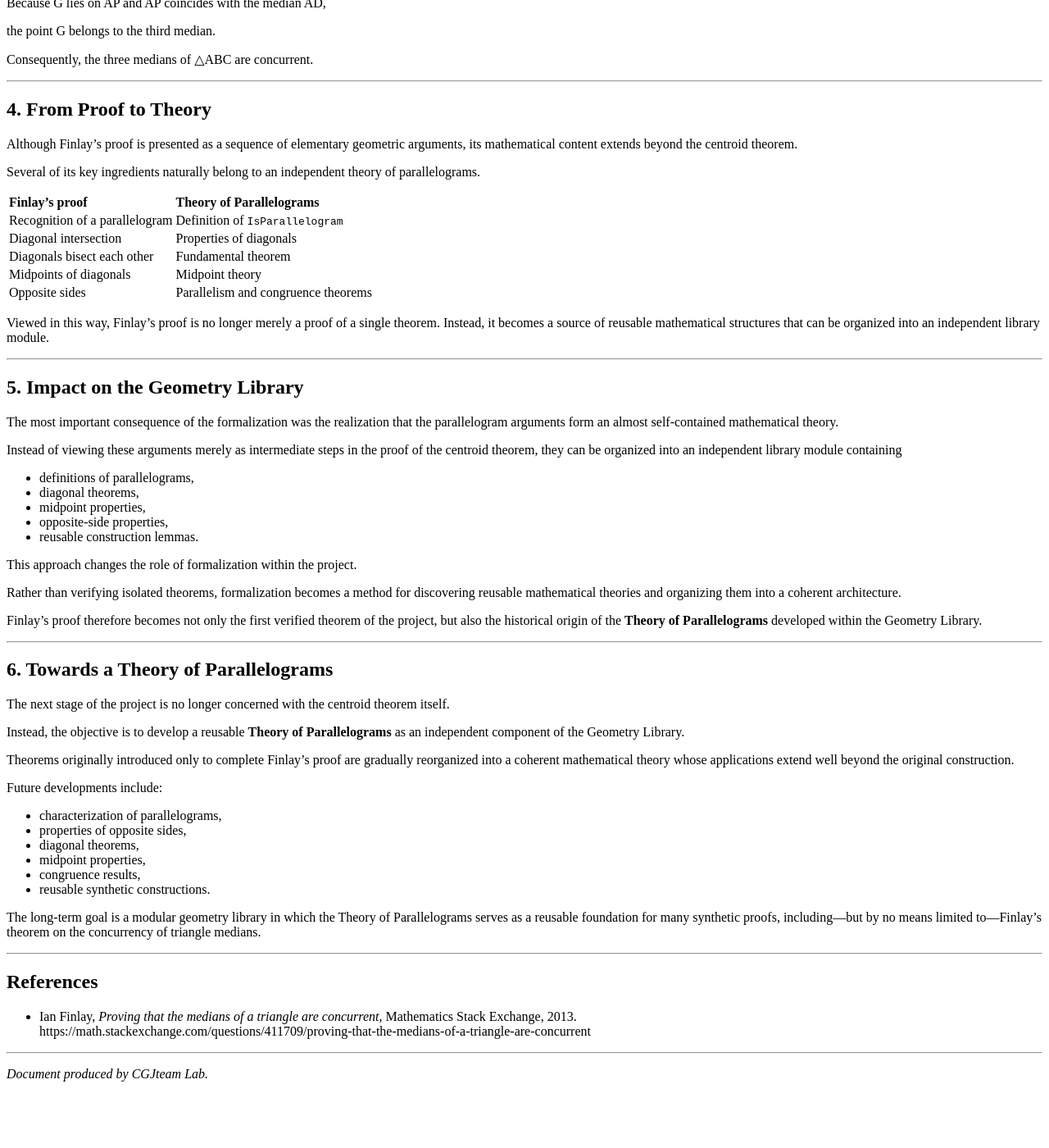
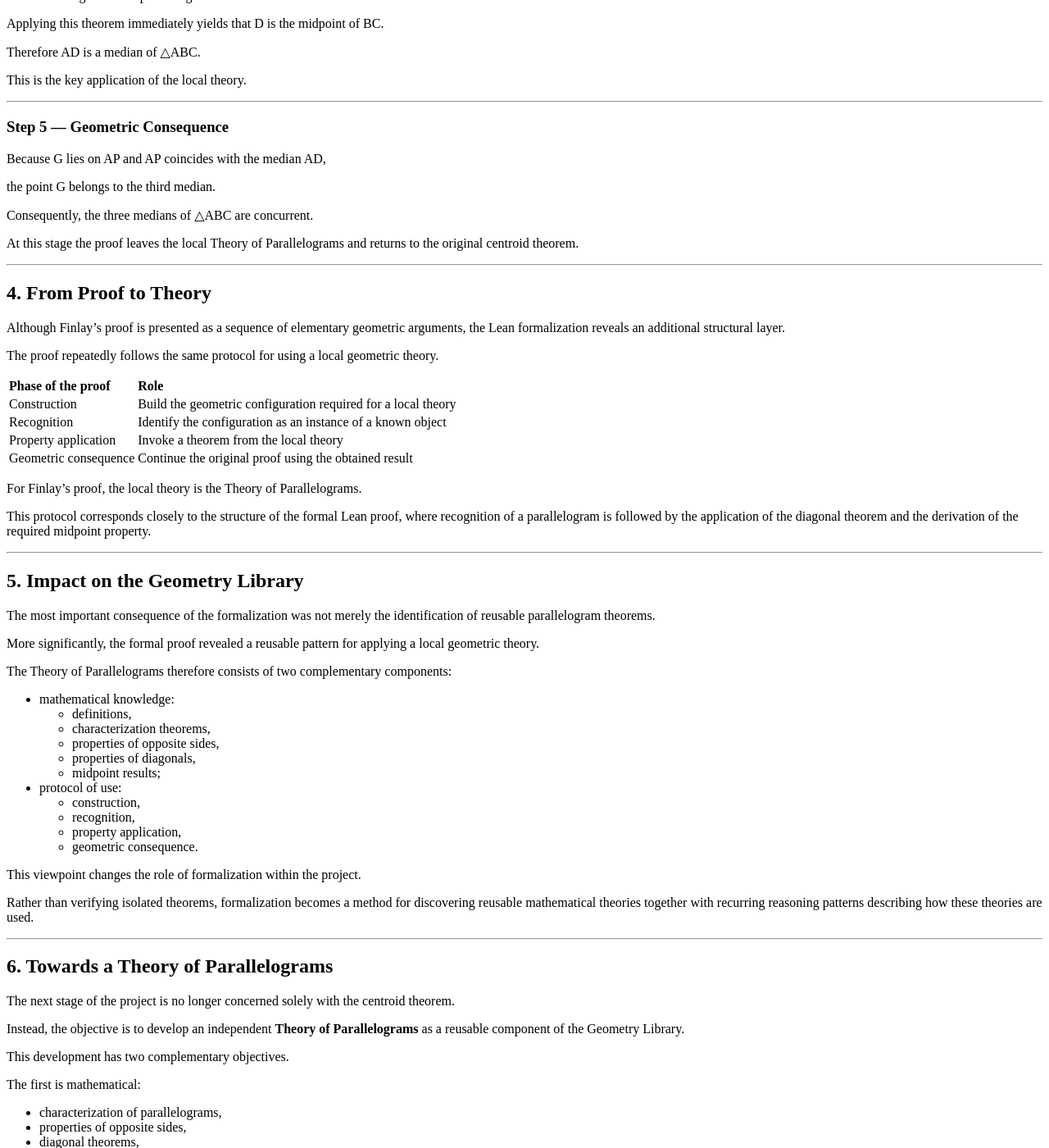
Before and after one commit to cgjteam/cgjteam.github.io, a Jekyll site: the page built from log-014.md, in a window 1280 px wide and 1400 px high, scrolled down 2820 px. Shown: the whole window at 82% size. Built offline with Jekyll 4.4.1, drawn with Linux system fonts in a browser that asks for light colours; comment, search, counter and statistics services are not loaded; our own code applies the rules of GitHub Pages for plain Markdown files; before the commit the page ends 4155 px from its top, so only the background shows below that; some of the changed text lies outside the part shown.

Commit message:
Update log-014.md

```diff
--- a/log-014.md
+++ b/log-014.md
@@ -2,7 +2,7 @@
 layout: default
 ---
 
-# From Finlay's Proof to Parallelograms
+# From Finlay's Proof to the Theory of Parallelograms
 
 **Date:** 2026-07-11
 **Project:** CGJteam Lab
@@ -14,9 +14,16 @@ layout: default
 
 The original objective of the CGJteam Lab project was intentionally modest: to produce a faithful formal verification of Ian Finlay's synthetic proof that the three medians of a triangle are concurrent.
 
-Rather than designing a geometry library in advance, the development started from a single classical proof. During the formalization it became apparent that one particular part of Finlay's argument—the use of parallelograms—possesses a mathematical structure almost completely independent of the centroid theorem itself.
+Rather than designing a geometry library in advance, the development started from a single classical proof. During the formalization it became apparent that the parallelogram arguments occurring in Finlay's proof form a coherent local theory with a characteristic pattern of use.
 
-This observation naturally led to the extraction of an independent **Theory of Parallelograms**, providing reusable definitions, lemmas and theorems that extend far beyond the original proof.
+The proof does not merely invoke isolated lemmas about parallelograms. Instead, it repeatedly follows the same sequence:
+
+1. construct an appropriate geometric configuration,
+2. recognize it as a parallelogram,
+3. apply a theorem from the local theory of parallelograms,
+4. derive the geometric consequence required by the original proof.
+
+This observation naturally led to the extraction of an independent **Theory of Parallelograms**, together with a reusable protocol describing how this local theory is activated within formal proofs.
 
 ---
 
@@ -56,7 +63,7 @@ The remainder of the proof consists of five elementary geometric steps.
 
 ## 3. Finlay's Five-Step Argument
 
-### Step 1 — Application of the Midsegment Theorem
+### Step 1 — Construction of Parallel Relations
 
 Since F and G are the midpoints of AB and AP in △ABP,
 
@@ -76,6 +83,8 @@ and therefore
 
 This step belongs entirely to the theory of midsegments and parallel lines.
 
+From the perspective of the formal proof, its role is to construct the parallel relations required for recognizing a parallelogram.
+
 ---
 
 ### Step 2 — Recognition of a Parallelogram
@@ -90,35 +99,37 @@ and
 
 quadrilateral BPCG is a parallelogram.
 
-From this point onward, the proof relies almost exclusively on properties of parallelograms rather than on properties of the original triangle.
+This is the recognition phase of the proof. Once the configuration has been identified as a parallelogram, the local Theory of Parallelograms becomes available.
 
 ---
 
-### Step 3 — The Diagonal Intersection
+### Step 3 — Construction of the Diagonal Configuration
 
 Let
 
   D = AP ∩ BC.
 
-Since AP and BC are the diagonals of parallelogram BPCG, the point D is their intersection.
+Since AP and BC are the diagonals of parallelogram BPCG, the geometric configuration required for the diagonal theorem is now complete.
 
-No further properties of the original triangle are required.
+This step prepares the application of the local theory but does not yet use any specific property of parallelograms.
 
 ---
 
-### Step 4 — Diagonals of a Parallelogram
+### Step 4 — Application of the Diagonal Property
 
-The crucial mathematical ingredient is the theorem stating that the diagonals of a parallelogram bisect each other.
+The proof now invokes one of the fundamental theorems of the Theory of Parallelograms:
 
-Hence D is the midpoint of BC.
+> The diagonals of a parallelogram bisect each other.
+
+Applying this theorem immediately yields that D is the midpoint of BC.
 
 Therefore AD is a median of △ABC.
 
-Once this theorem becomes part of a reusable **Theory of Parallelograms**, the remainder of Finlay's proof follows almost immediately.
+This is the key application of the local theory.
 
 ---
 
-### Step 5 — Conclusion
+### Step 5 — Geometric Consequence
 
 Because G lies on AP and AP coincides with the median AD,
 
@@ -126,55 +137,65 @@ the point G belongs to the third median.
 
 Consequently, the three medians of △ABC are concurrent.
 
+At this stage the proof leaves the local Theory of Parallelograms and returns to the original centroid theorem.
+
 ---
 
 ## 4. From Proof to Theory
 
-Although Finlay's proof is presented as a sequence of elementary geometric arguments, its mathematical content extends beyond the centroid theorem.
+Although Finlay's proof is presented as a sequence of elementary geometric arguments, the Lean formalization reveals an additional structural layer.
 
-Several of its key ingredients naturally belong to an independent theory of parallelograms.
+The proof repeatedly follows the same protocol for using a local geometric theory.
 
-| Finlay's proof | Theory of Parallelograms |
+| Phase of the proof | Role |
 | :--- | :--- |
-| Recognition of a parallelogram | Definition of `IsParallelogram` |
-| Diagonal intersection | Properties of diagonals |
-| Diagonals bisect each other | Fundamental theorem |
-| Midpoints of diagonals | Midpoint theory |
-| Opposite sides | Parallelism and congruence theorems |
+| Construction | Build the geometric configuration required for a local theory |
+| Recognition | Identify the configuration as an instance of a known object |
+| Property application | Invoke a theorem from the local theory |
+| Geometric consequence | Continue the original proof using the obtained result |
 
-Viewed in this way, Finlay's proof is no longer merely a proof of a single theorem. Instead, it becomes a source of reusable mathematical structures that can be organized into an independent library module.
+For Finlay's proof, the local theory is the Theory of Parallelograms.
+
+This protocol corresponds closely to the structure of the formal Lean proof, where recognition of a parallelogram is followed by the application of the diagonal theorem and the derivation of the required midpoint property.
 
 ---
 
 ## 5. Impact on the Geometry Library
 
-The most important consequence of the formalization was the realization that the parallelogram arguments form an almost self-contained mathematical theory.
+The most important consequence of the formalization was not merely the identification of reusable parallelogram theorems.
 
-Instead of viewing these arguments merely as intermediate steps in the proof of the centroid theorem, they can be organized into an independent library module containing
+More significantly, the formal proof revealed a reusable pattern for applying a local geometric theory.
 
-- definitions of parallelograms,
-- diagonal theorems,
-- midpoint properties,
-- opposite-side properties,
-- reusable construction lemmas.
+The Theory of Parallelograms therefore consists of two complementary components:
 
-This approach changes the role of formalization within the project.
+- mathematical knowledge:
+  - definitions,
+  - characterization theorems,
+  - properties of opposite sides,
+  - properties of diagonals,
+  - midpoint results;
 
-Rather than verifying isolated theorems, formalization becomes a method for discovering reusable mathematical theories and organizing them into a coherent architecture.
+- protocol of use:
+  - construction,
+  - recognition,
+  - property application,
+  - geometric consequence.
 
-Finlay's proof therefore becomes not only the first verified theorem of the project, but also the historical origin of the **Theory of Parallelograms** developed within the Geometry Library.
+This viewpoint changes the role of formalization within the project.
+
+Rather than verifying isolated theorems, formalization becomes a method for discovering reusable mathematical theories together with recurring reasoning patterns describing how these theories are used.
 
 ---
 
 ## 6. Towards a Theory of Parallelograms
 
-The next stage of the project is no longer concerned with the centroid theorem itself.
+The next stage of the project is no longer concerned solely with the centroid theorem.
 
-Instead, the objective is to develop a reusable **Theory of Parallelograms** as an independent component of the Geometry Library.
+Instead, the objective is to develop an independent **Theory of Parallelograms** as a reusable component of the Geometry Library.
 
-Theorems originally introduced only to complete Finlay's proof are gradually reorganized into a coherent mathematical theory whose applications extend well beyond the original construction.
+This development has two complementary objectives.
 
-Future developments include:
+The first is mathematical:
 
 - characterization of parallelograms,
 - properties of opposite sides,
@@ -183,7 +204,20 @@ Future developments include:
 - congruence results,
 - reusable synthetic constructions.
 
-The long-term goal is a modular geometry library in which the Theory of Parallelograms serves as a reusable foundation for many synthetic proofs, including—but by no means limited to—Finlay's theorem on the concurrency of triangle medians.
+The second is methodological:
+
+to describe how the Theory of Parallelograms is activated and used inside formal proofs.
+
+The current formalization suggests the following general protocol:
+
+1. construct a suitable geometric configuration;
+2. recognize the configuration as a parallelogram;
+3. apply a theorem from the Theory of Parallelograms;
+4. derive the geometric consequence required by the surrounding proof.
+
+This protocol is expected to reappear in many synthetic proofs beyond Finlay's theorem.
+
+The formal Lean development therefore shows that reusable mathematical knowledge consists not only of definitions and theorems, but also of recurring patterns describing how local theories are activated and applied within formal proofs.
 
 ---
 
```
